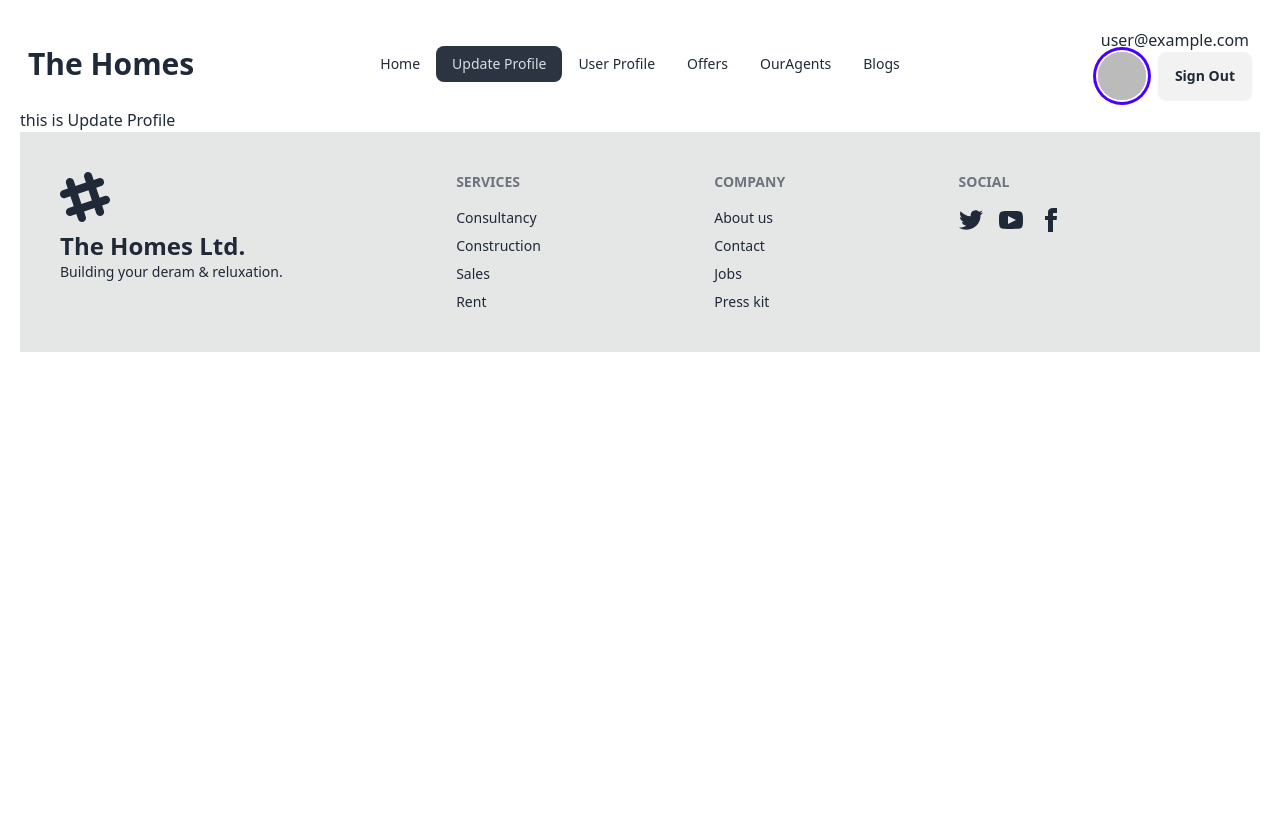
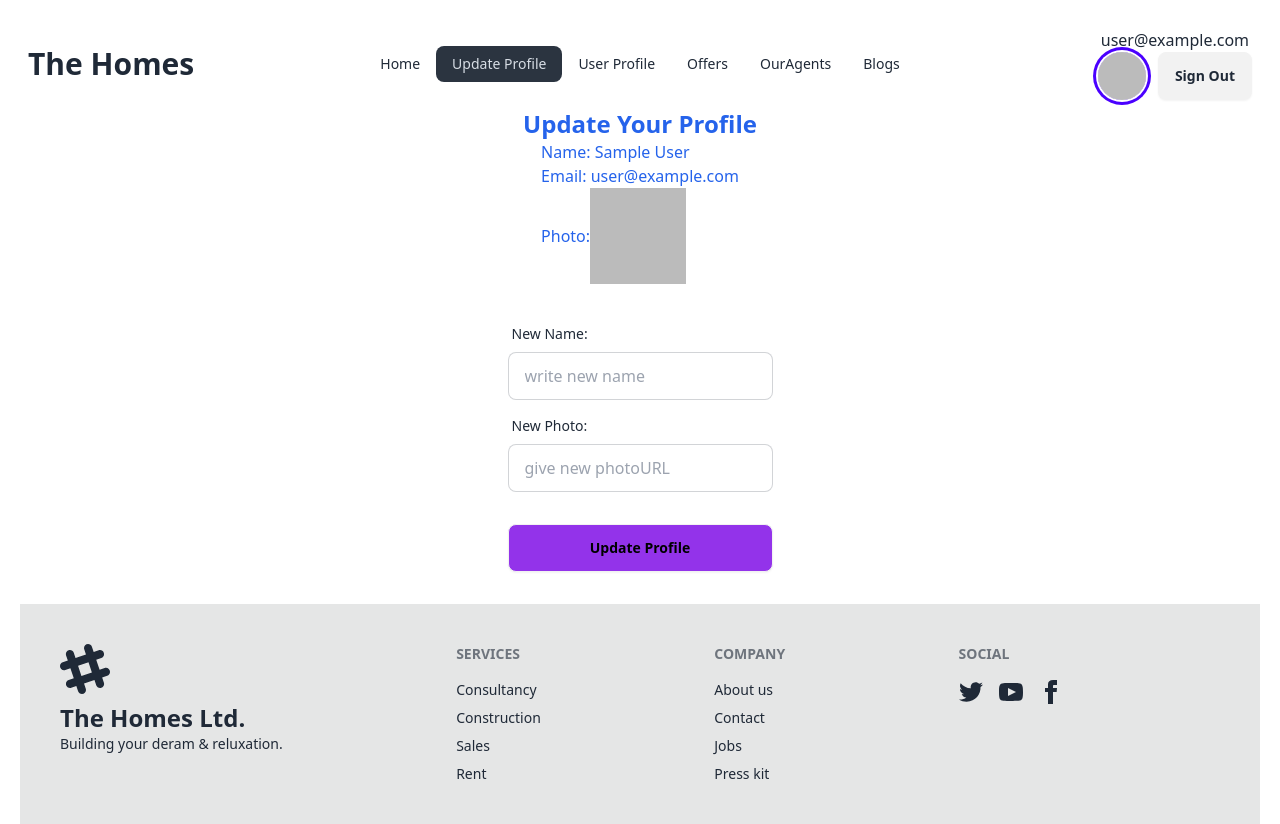
Before and after one commit to ataher83/The-Homes, a React (Vite) app: page /updateProfile in a window 1280 px wide. Before the commit the page ends 800 px from the top, so only its background shows below. Built offline with nearby package versions, Linux system fonts and the light colour scheme; no server answers; sample sign-in values are in the browser's storage.

Commit message:
updateProfile done

```diff
--- a/src/pages/UpdateProfile/UpdateProfile.jsx
+++ b/src/pages/UpdateProfile/UpdateProfile.jsx
@@ -1,13 +1,78 @@
+import { useContext } from "react";
+import { AuthContext } from "../../providers/AuthProvider";
 import { Helmet } from "react-helmet-async";
+import { Navigate } from "react-router-dom";
 
 
 const UpdateProfile = () => {
+    const { user, updateUserProfile } = useContext(AuthContext);
+
+    const handleProfileUpdate = e => {
+        e.preventDefault();
+
+        const form = new FormData(e.currentTarget);
+
+        const name = form.get('name')
+        const photoURL = form.get('photoURL')
+
+
+
+        //reset error & success message
+        // setRegError('');
+        // setSuccess('');
+
+
+        // update profile
+        updateUserProfile(name, photoURL).then(()=> {
+            Navigate(form);
+        });
+
+    }
+
     return (
-        <div>
+        <div className="flex flex-col justify-center items-center text-blue-600">
             <Helmet>
                 <title>The-Homes | UpdateProfile</title>
             </Helmet>
-            this is Update Profile
+
+            <p className="text-2xl  font-semibold ">Update Your Profile</p>
+
+            { user && <div>
+            <h3>Name: {user.displayName}</h3>
+            <p>Email: {user.email}</p>
+            <div className="flex items-center">
+                <p>Photo: </p>
+                <img className="w-24 " src={user.photoURL} alt="" />
+            </div>
+            </div>
+            }
+
+
+            <form onSubmit={handleProfileUpdate}
+                        className="card-body">
+
+                            <div className="form-control">
+                                <label className="label">
+                                    <span className="label-text">New Name:</span>
+                                </label>
+                                <input type="text" name="name" placeholder="write new name" className="input input-bordered" required />
+                            </div>
+
+                            <div className="form-control">
+                                <label className="label">
+                                    <span className="label-text">New Photo:</span>
+                                </label>
+                                <input type="text" name="photoURL" placeholder="give new photoURL" className="input input-bordered" required />
+                            </div>
+
+
+
+                            <div className="form-control mt-6">
+                                <button className="btn bg-purple-600 font-bold text-black ">Update Profile</button>
+                            </div>
+
+            </form>
+
         </div>
     );
 };
--- a/src/providers/AuthProvider.jsx
+++ b/src/providers/AuthProvider.jsx
@@ -1,5 +1,5 @@
 import { createContext, useEffect, useState } from "react";
-import { GithubAuthProvider, GoogleAuthProvider, createUserWithEmailAndPassword, getAuth, onAuthStateChanged, signInWithEmailAndPassword, signInWithPopup, signOut } from "firebase/auth";
+import { GithubAuthProvider, GoogleAuthProvider, createUserWithEmailAndPassword, getAuth, onAuthStateChanged, signInWithEmailAndPassword, signInWithPopup, signOut, updateProfile } from "firebase/auth";
 import app from "../firebase/firebase.config";
 
 
@@ -18,6 +18,46 @@ const AuthProvider = ({children}) => {
         setLoading(true)
         return createUserWithEmailAndPassword(auth, email, password);
     }
+
+
+    // const updateUser = (displayName, photoURL) => {
+    //     setLoading(true)
+    //     return updateProfile(auth, email, password);
+    // }
+
+    const updateUserProfile = (name, image) => {
+        setLoading(true)
+        return updateProfile(auth.currentUser, {
+            displayName: name,
+            photoURL: image
+          })
+    }
+
+
+
+
+
+
+//     // import { getAuth, updateProfile } from "firebase/auth";
+// // const auth = getAuth();
+// updateProfile(auth.currentUser, {
+//   displayName: "Jane Q. User", photoURL: "https://example.com/jane-q-user/profile.jpg"
+// }).then(() => {
+//   // Profile updated!
+//   // ...
+// }).catch((error) => {
+//   // An error occurred
+//   // ...
+// });
+
+
+
+
+
+
+
+
+
 
     const signIn = (email, password) => {
         setLoading(true)
@@ -75,6 +115,7 @@ const AuthProvider = ({children}) => {
         user,
         loading,
         createUser,
+        updateUserProfile,
         signIn,
         handleGoogleSignIn,
         handleGithubSignIn,
--- a/src/routes/Routes.jsx
+++ b/src/routes/Routes.jsx
@@ -24,7 +24,7 @@ const router = createBrowserRouter([
         },
         {
             path: '/updateProfile',
-            element: <UpdateProfile></UpdateProfile>
+            element: <PrivateRoute><UpdateProfile></UpdateProfile></PrivateRoute>
         },
         {
             path: '/userProfile',
```
